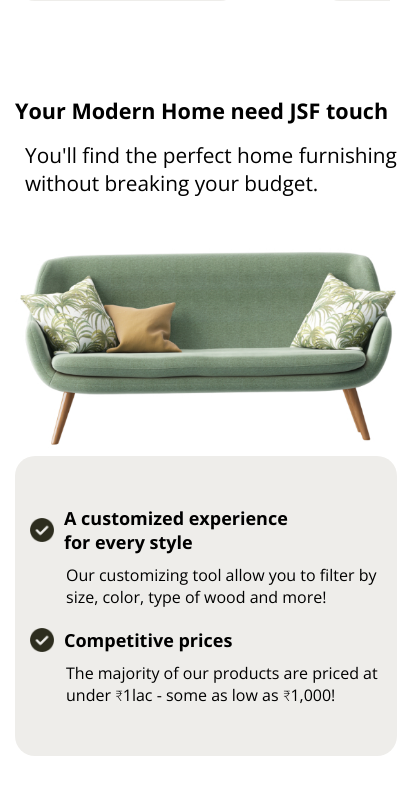
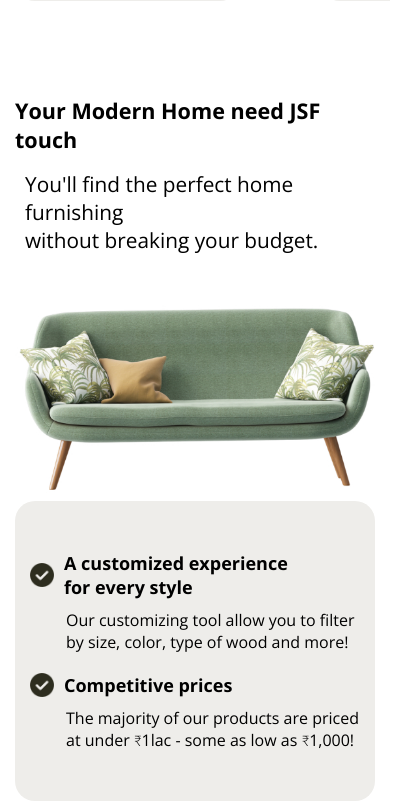
Before and after one commit to Jay9874/jf_interio, a React (Create React App) app in the folder frontend/: page / in a window 390 px wide. Shown: the part 755-1564 px from the top of the page, 412 px wide, since content can reach past the window. Built offline with nearby package versions, Linux system fonts and the light colour scheme; no server answers.

Commit message:
mobile view quality done

```diff
--- a/frontend/src/components/Quality/quality.css
+++ b/frontend/src/components/Quality/quality.css
@@ -1,6 +1,5 @@
 .quality-section {
-    min-width: 412px;
-    overflow: scroll;
+    width: 100%;
 }
 
 .quality-flex-container {
```
